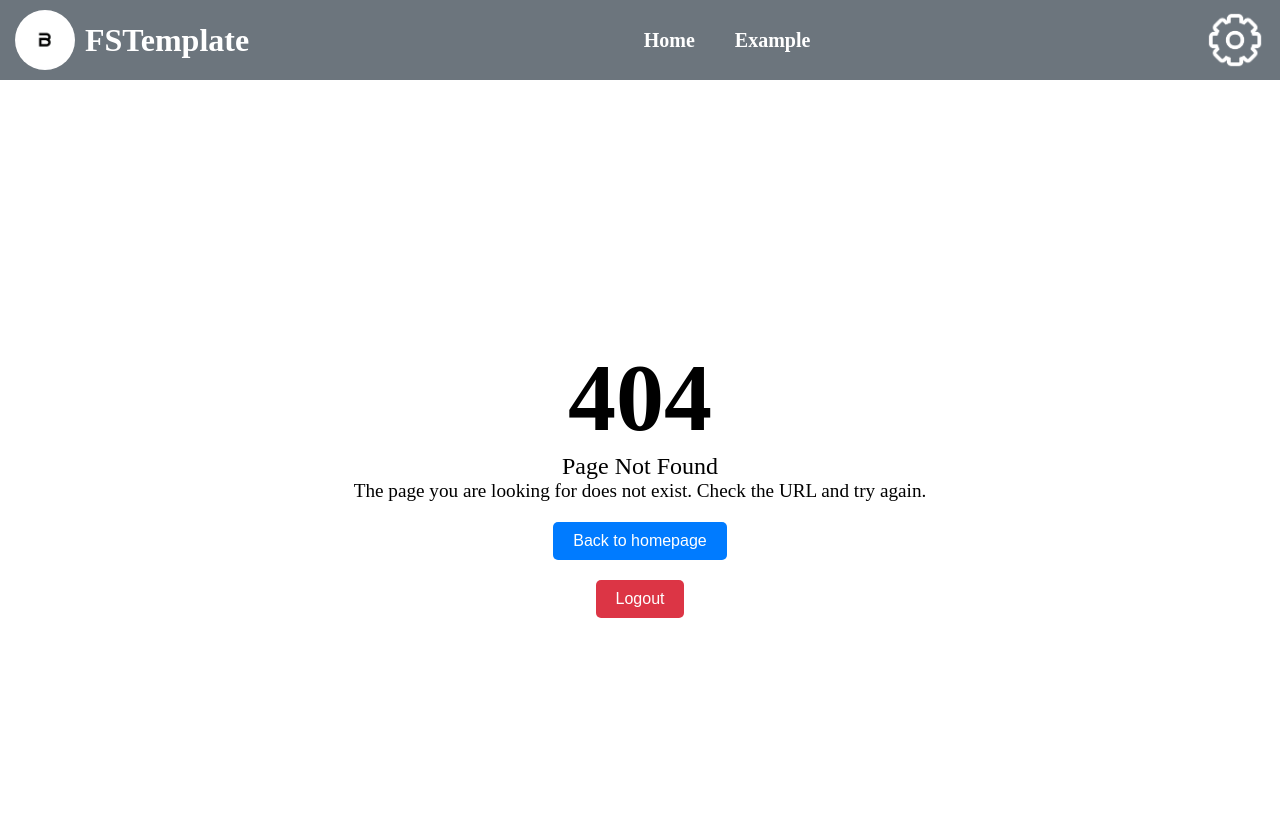
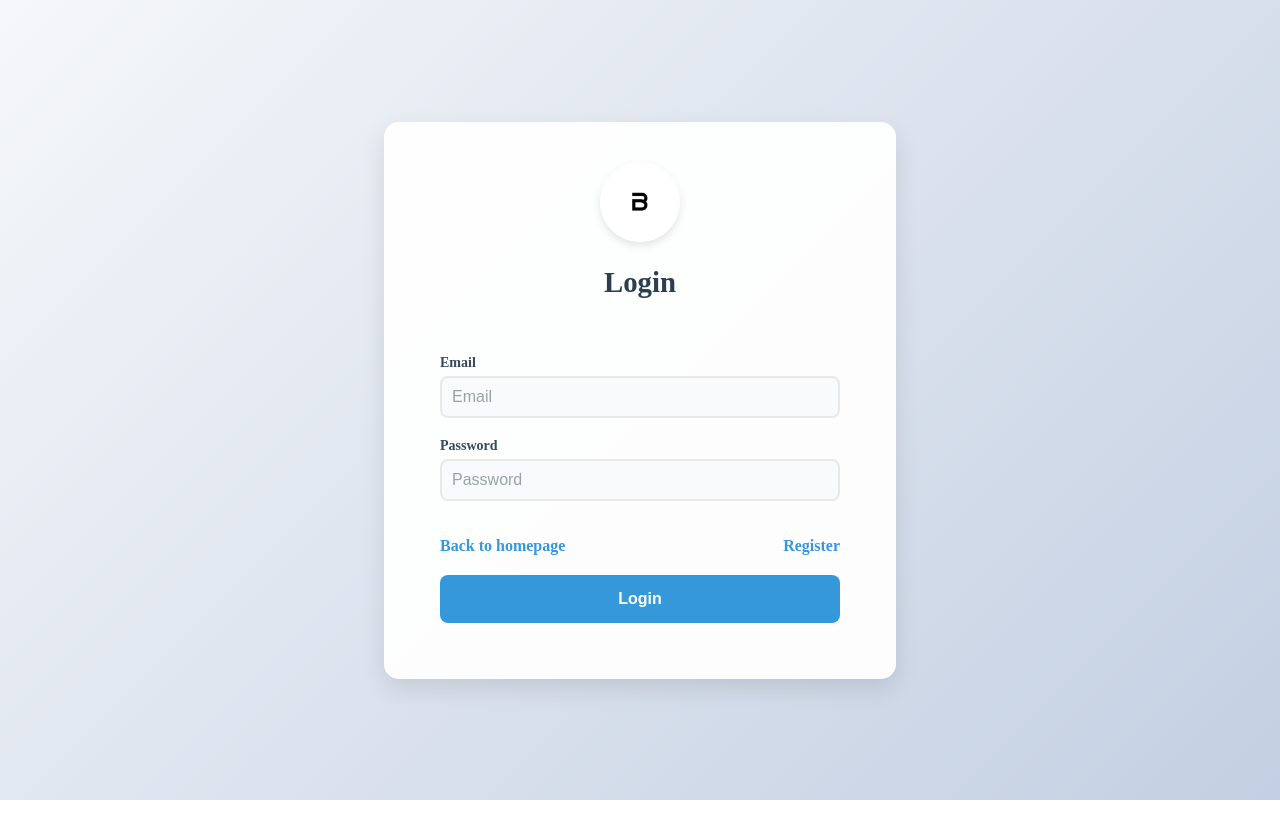
Before and after one commit to bawfng04/FullstackTemplate, a React (Create React App) app in the folder frontend/: page /login in a window 1280 px wide. Before the commit this address had no page. Shown: the top 838 px of the page. After the commit the page ends 800 px from the top, so only its background shows below. Built offline with nearby package versions, Linux system fonts and the light colour scheme.

Commit message:
login/register page

```diff
--- a/frontend/src/App.js
+++ b/frontend/src/App.js
@@ -1,21 +1,32 @@
+// in frontend/src/App.js
 import "./App.css";
-import { BrowserRouter, Routes } from "react-router-dom";
+import { BrowserRouter, Routes, useLocation } from "react-router-dom";
 import routes from "./routes";
 import Header from "./components/common/Header/Header";
 import Footer from "./components/common/Footer/Footer";
 
-function App() {
+function AppContent() {
+  const location = useLocation();
+  // ẩn header và footer ở các trang login và register
+  const hideHeaderFooter = ["/login", "/register"].includes(location.pathname);
+
   return (
     <div className="App">
-      <BrowserRouter>
-        <Header />
-        <div className="app-content">
-          <Routes>{routes}</Routes>
-        </div>
-        <Footer />
-      </BrowserRouter>
+      {!hideHeaderFooter && <Header />}
+      <div className="app-content">
+        <Routes>{routes}</Routes>
+      </div>
+      {!hideHeaderFooter && <Footer />}
     </div>
   );
 }
 
+function App() {
+  return (
+    <BrowserRouter>
+      <AppContent />
+    </BrowserRouter>
+  );
+}
+
 export default App;
--- a/frontend/src/components/common/Header/Header.js
+++ b/frontend/src/components/common/Header/Header.js
@@ -29,6 +29,12 @@ const Header = () => {
         <a href="/example" className="header-link">
           Example
         </a>
+        <a href="/login" className="header-link">
+          Login
+        </a>
+        <a href="/register" className="header-link">
+          Register
+        </a>
         {/* End links */}
       </div>
       {/* Header Right Container */}
--- /dev/null
+++ b/frontend/src/components/specific/authentication/Login/Login.css
@@ -0,0 +1,134 @@
+.login-container {
+  display: flex;
+  flex-direction: column;
+  align-items: center;
+  justify-content: center;
+  min-height: 100vh;
+  background: linear-gradient(135deg, #f5f7fa 0%, #c3cfe2 100%);
+}
+
+.login-container-content {
+  background: rgba(255, 255, 255, 0.95);
+  padding: 2.5rem;
+  border-radius: 15px;
+  box-shadow: 0 10px 25px rgba(0, 0, 0, 0.1);
+  transition: transform 0.3s ease;
+}
+
+.login-container-content:hover {
+  transform: translateY(-5px);
+}
+
+.login-title-container {
+  display: flex;
+  flex-direction: column;
+  align-items: center;
+  margin-bottom: 2rem;
+}
+
+.login-logo {
+  width: 80px;
+  height: 80px;
+  border-radius: 50%;
+  margin-bottom: 1rem;
+  box-shadow: 0 4px 8px rgba(0, 0, 0, 0.1);
+  transition: 0.3s all;
+}
+
+.login-logo:hover {
+  transform: rotate(360deg);
+  cursor: pointer;
+}
+
+.login-title {
+  color: #2c3e50;
+  font-size: 1.8rem;
+  font-weight: 700;
+  margin: 0.5rem 0;
+}
+
+.login-form {
+  width: 400px;
+  padding: 1rem;
+}
+
+.login-form-label {
+  display: block;
+  color: #34495e;
+  font-weight: bold;
+  margin-bottom: 5px;
+  font-size: 14px;
+}
+
+.login-input {
+  width: 100%;
+  padding: 10px 10px;
+  margin-bottom: 20px;
+  border: 2px solid #e8e8e8;
+  border-radius: 8px;
+  font-size: 1rem;
+  transition: all 0.3s ease;
+  background: #f8fafc;
+  box-sizing: border-box;
+}
+
+.login-input:focus {
+  outline: none;
+  border-color: #3498db;
+  box-shadow: 0 0 0 3px rgba(52, 152, 219, 0.1);
+}
+
+.login-input::placeholder {
+  color: #95a5a6;
+}
+
+.login-button {
+  width: 100%;
+  padding: 15px;
+  margin-top: 20px;
+  background: #3498db;
+  color: white;
+  border: none;
+  border-radius: 8px;
+  font-size: 1rem;
+  font-weight: 600;
+  cursor: pointer;
+  transition: all 0.3s ease;
+}
+
+.login-button:hover {
+  background: #2980b9;
+  transform: translateY(-1px);
+}
+
+.login-button:active {
+  transform: translateY(1px);
+}
+
+.login-links-container {
+  display: flex;
+  justify-content: space-between;
+  margin-top: 1rem;
+}
+
+.login-register-link {
+  color: #3498db;
+  text-decoration: none;
+  font-weight: 600;
+  transition: color 0.3s ease;
+}
+
+.login-register-link:hover {
+  color: #2980b9;
+}
+
+@media (max-width: 480px) {
+  .login-container-content {
+    padding: 1.5rem;
+    width: 90%;
+  }
+
+  .login-form {
+    width: 100%;
+  }
+}
--- /dev/null
+++ b/frontend/src/components/specific/authentication/Login/Login.js
@@ -0,0 +1,67 @@
+import React, { useState } from "react";
+import "./Login.css";
+import Logo from "../../../../assets/Logo.png";
+
+const Login = () => {
+  const [email, setEmail] = useState("");
+  const [password, setPassword] = useState("");
+
+  const handleLogoClick = () => {
+    window.location.href = "/";
+  };
+
+  const handleSubmit = (e) => {
+    e.preventDefault();
+    console.log(email, password);
+  };
+
+  return (
+    <div className="login-container">
+      <div className="login-container-content">
+        <div className="login-title-container">
+          <img
+            src={Logo}
+            alt="Logo"
+            className="login-logo"
+            onClick={handleLogoClick}
+          />
+          <h1 className="login-title">Login</h1>
+        </div>
+
+        <form onSubmit={handleSubmit} className="login-form">
+          <label className="login-form-label">Email</label>
+          <input
+            className="login-input"
+            type="email"
+            placeholder="Email"
+            value={email}
+            onChange={(e) => setEmail(e.target.value)}
+          />
+          <label className="login-form-label">Password</label>
+          <input
+            className="login-input"
+            type="password"
+            placeholder="Password"
+            value={password}
+            onChange={(e) => setPassword(e.target.value)}
+          />
+
+          <div className="login-links-container">
+            <a href="/home" className="login-register-link">
+              Back to homepage
+            </a>
+            <a href="/register" className="login-register-link">
+              Register
+            </a>
+          </div>
+
+          <button type="submit" className="login-button">
+            Login
+          </button>
+        </form>
+      </div>
+    </div>
+  );
+};
+
+export default Login;
--- /dev/null
+++ b/frontend/src/components/specific/authentication/Register/Register.css
@@ -0,0 +1,134 @@
+.register-container {
+  display: flex;
+  flex-direction: column;
+  align-items: center;
+  justify-content: center;
+  min-height: 100vh;
+  background: linear-gradient(135deg, #f5f7fa 0%, #c3cfe2 100%);
+}
+
+.register-container-content {
+  background: rgba(255, 255, 255, 0.95);
+  padding: 2.5rem;
+  border-radius: 15px;
+  box-shadow: 0 10px 25px rgba(0, 0, 0, 0.1);
+  transition: transform 0.3s ease;
+}
+
+.register-container-content:hover {
+  transform: translateY(-5px);
+}
+
+.register-title-container {
+  display: flex;
+  flex-direction: column;
+  align-items: center;
+  margin-bottom: 2rem;
+}
+
+.register-logo {
+  width: 80px;
+  height: 80px;
+  border-radius: 50%;
+  margin-bottom: 1rem;
+  box-shadow: 0 4px 8px rgba(0, 0, 0, 0.1);
+  transition: 0.3s all;
+}
+
+.register-logo:hover {
+  transform: rotate(360deg);
+  cursor: pointer;
+}
+
+.register-title {
+  color: #2c3e50;
+  font-size: 1.8rem;
+  font-weight: 700;
+  margin: 0.5rem 0;
+}
+
+.register-form {
+  width: 400px;
+  padding: 1rem;
+}
+
+.register-form-label {
+  display: block;
+  color: #34495e;
+  font-weight: bold;
+  margin-bottom: 5px;
+  font-size: 14px;
+}
+
+.register-input {
+  width: 100%;
+  padding: 10px 10px;
+  margin-bottom: 20px;
+  border: 2px solid #e8e8e8;
+  border-radius: 8px;
+  font-size: 1rem;
+  transition: all 0.3s ease;
+  background: #f8fafc;
+  box-sizing: border-box;
+}
+
+.register-input:focus {
+  outline: none;
+  border-color: #3498db;
+  box-shadow: 0 0 0 3px rgba(52, 152, 219, 0.1);
+}
+
+.register-input::placeholder {
+  color: #95a5a6;
+}
+
+.register-button {
+  width: 100%;
+  padding: 15px;
+  margin-top: 20px;
+  background: #3498db;
+  color: white;
+  border: none;
+  border-radius: 8px;
+  font-size: 1rem;
+  font-weight: 600;
+  cursor: pointer;
+  transition: all 0.3s ease;
+}
+
+.register-button:hover {
+  background: #2980b9;
+  transform: translateY(-1px);
+}
+
+.register-button:active {
+  transform: translateY(1px);
+}
+
+.register-links-container {
+  display: flex;
+  justify-content: space-between;
+  margin-top: 1rem;
+}
+
+.register-login-link {
+  color: #3498db;
+  text-decoration: none;
+  font-weight: 600;
+  transition: color 0.3s ease;
+}
+
+.register-login-link:hover {
+  color: #2980b9;
+}
+
+@media (max-width: 480px) {
+  .register-container-content {
+    padding: 1.5rem;
+    width: 90%;
+  }
+
+  .register-form {
+    width: 100%;
+  }
+}
--- /dev/null
+++ b/frontend/src/components/specific/authentication/Register/Register.js
@@ -0,0 +1,80 @@
+import React, { useState } from "react";
+import "./Register.css";
+import Logo from "../../../../assets/Logo.png";
+
+const Register = () => {
+  const [email, setEmail] = useState("");
+  const [password, setPassword] = useState("");
+  const [confirmPassword, setConfirmPassword] = useState("");
+
+  const handleLogoClick = () => {
+    window.location.href = "/";
+  };
+
+  const handleSubmit = (e) => {
+    e.preventDefault();
+    if (password !== confirmPassword) {
+      alert("Passwords do not match!");
+      return;
+    }
+    console.log(email, password);
+  };
+
+  return (
+    <div className="register-container">
+      <div className="register-container-content">
+        <div className="register-title-container">
+          <img
+            src={Logo}
+            alt="Logo"
+            className="register-logo"
+            onClick={handleLogoClick}
+          />
+          <h1 className="register-title">Register</h1>
+        </div>
+
+        <form onSubmit={handleSubmit} className="register-form">
+          <label className="register-form-label">Email</label>
+          <input
+            className="register-input"
+            type="email"
+            placeholder="Email"
+            value={email}
+            onChange={(e) => setEmail(e.target.value)}
+          />
+          <label className="register-form-label">Password</label>
+          <input
+            className="register-input"
+            type="password"
+            placeholder="Password"
+            value={password}
+            onChange={(e) => setPassword(e.target.value)}
+          />
+          <label className="register-form-label">Confirm Password</label>
+          <input
+            className="register-input"
+            type="password"
+            placeholder="Confirm Password"
+            value={confirmPassword}
+            onChange={(e) => setConfirmPassword(e.target.value)}
+          />
+
+          <div className="register-links-container">
+            <a href="/home" className="register-login-link">
+              Back to homepage
+            </a>
+            <a href="/login" className="register-login-link">
+              Login
+            </a>
+          </div>
+
+          <button type="submit" className="register-button">
+            Register
+          </button>
+        </form>
+      </div>
+    </div>
+  );
+};
+
+export default Register;
--- a/frontend/src/routes.js
+++ b/frontend/src/routes.js
@@ -5,12 +5,16 @@ import ExampleComponent from "./components/specific/ExampleComponent/ExampleComp
 import NotFound from "./components/specific/NotFound/NotFound";
 import Unauthorized from "./components/specific/Unauthorized/Unauthorized";
 import Homepage from "./components/specific/Homepage/Homepage";
+import Login from "./components/specific/authentication/Login/Login";
+import Register from "./components/specific/authentication/Register/Register";
 
 const routes = (
   <>
     <Route path="/" element={<Homepage />} />
     <Route path="/home" element={<Homepage />} />
     <Route path="/example" element={<ExampleComponent />} />
+    <Route path="/login" element={<Login />} />
+    <Route path="/register" element={<Register />} />
     <Route path="/unauthorized" element={<Unauthorized />} />
     <Route path="*" element={<NotFound />} />
   </>
```
